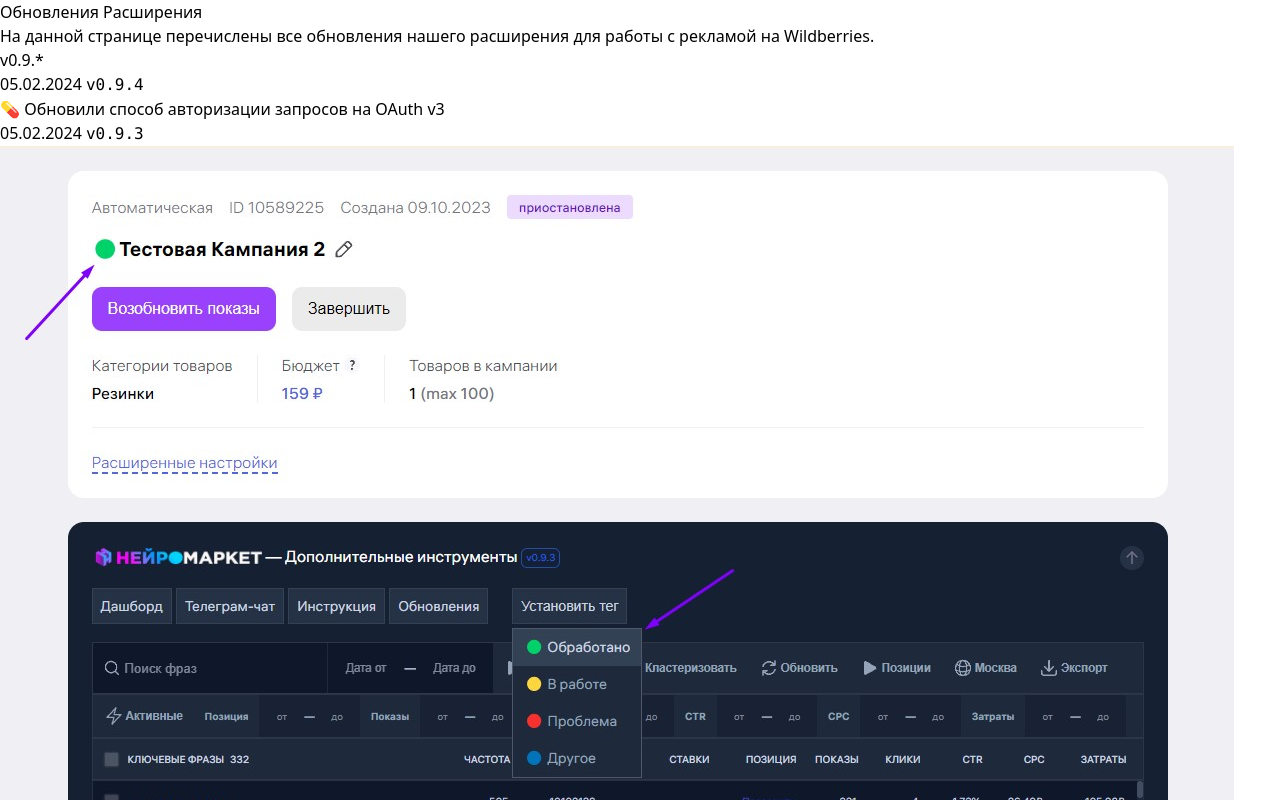
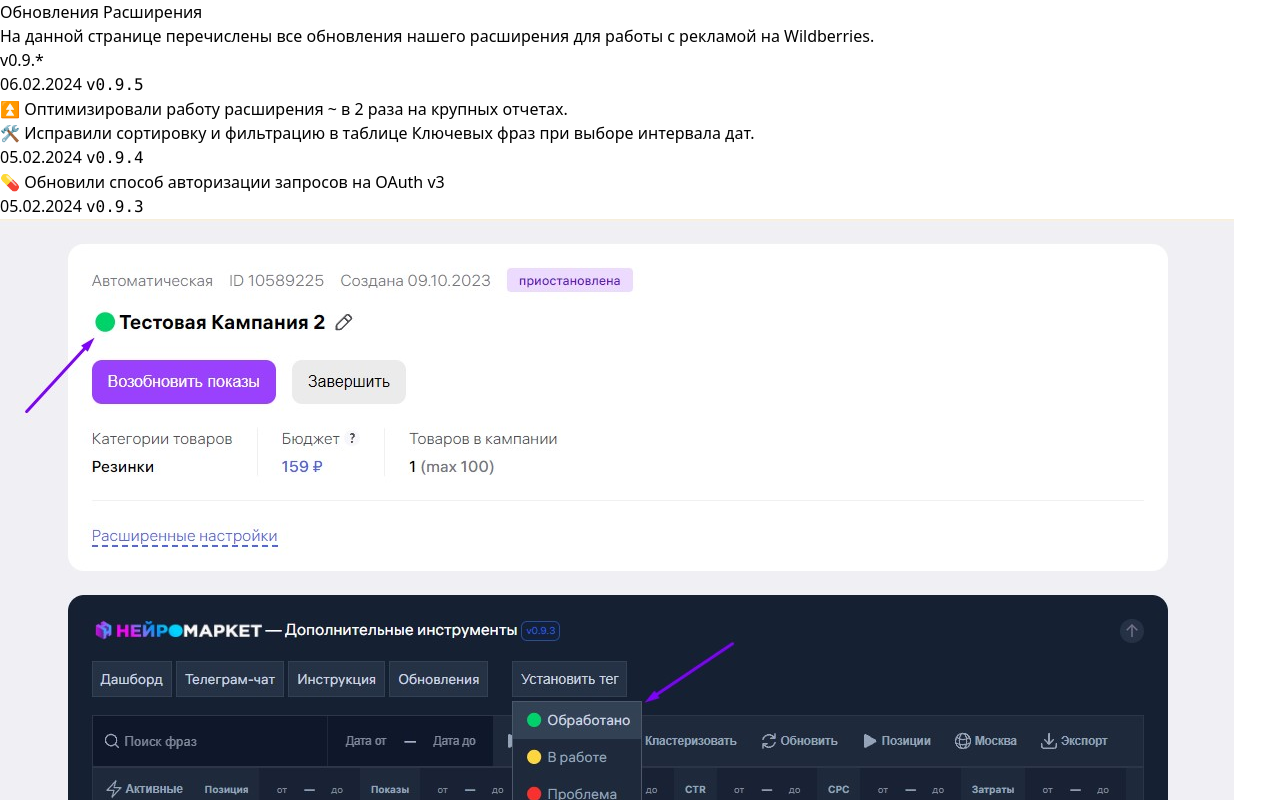
Before and after one commit to wbmeter/docs, a Next.js app: page /extension/updates in a window 1280 px wide. Shown: the top 800 px of the page. Built offline with nearby package versions, Linux system fonts and the light colour scheme.

Commit message:
update extension to 0.9.5

```diff
--- a/pages/extension/updates.mdx
+++ b/pages/extension/updates.mdx
@@ -4,6 +4,12 @@
 На данной странице перечислены все обновления нашего расширения для работы с рекламой на Wildberries.
 
 ## v0.9.\*
+
+### 06.02.2024 `v0.9.5`
+
+⏫ Оптимизировали работу расширения ~ в 2 раза на крупных отчетах.
+
+🛠 Исправили сортировку и фильтрацию в таблице Ключевых фраз при выборе интервала дат.
 
 ### 05.02.2024 `v0.9.4`
 
```
